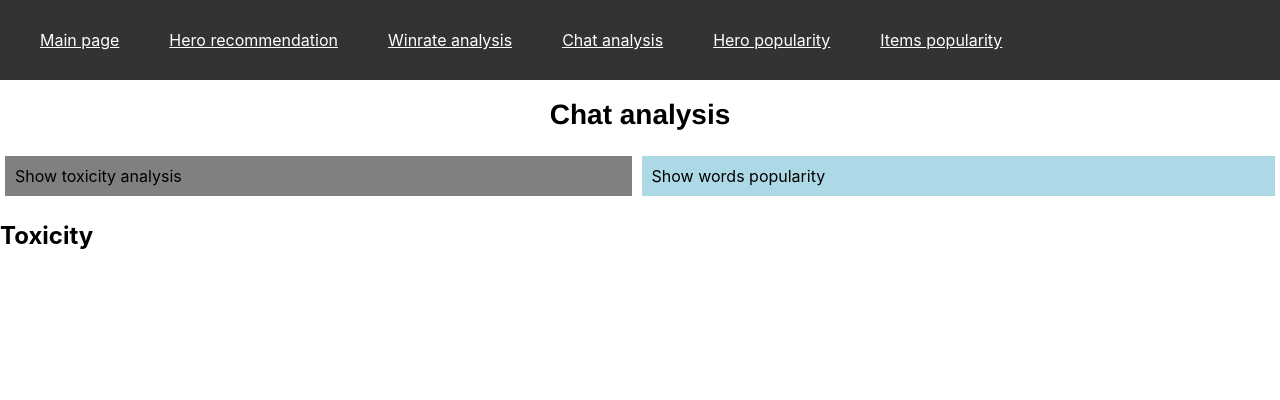
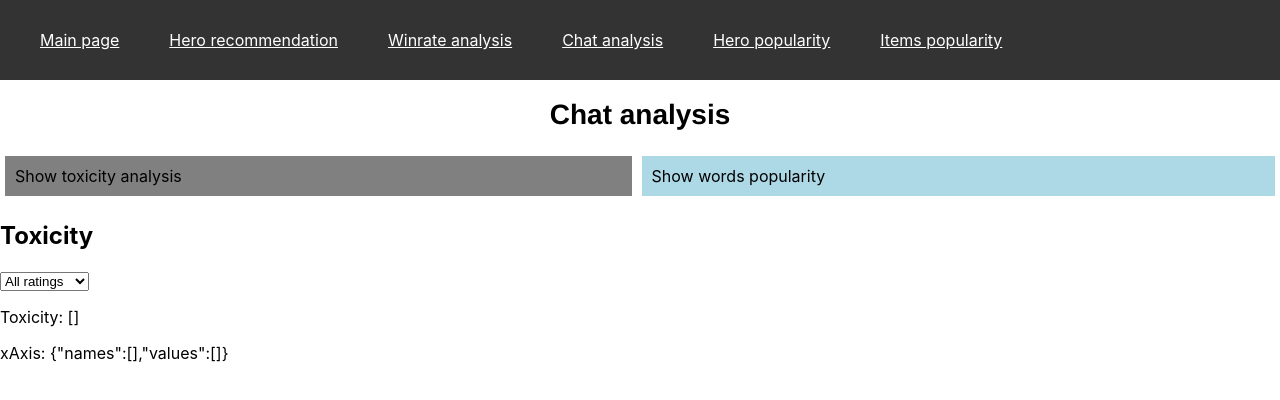
Before and after one commit to AlexHorduz/dota-data-analysis, a React (Create React App) app in the folder frontend/: page /chatAnalysis in a window 1280 px wide. Both pictures are taken after a click on the element "Show toxicity analysis". Shown: the top 400 px of the page. Built offline with nearby package versions, Linux system fonts and the light colour scheme.

Commit message:
Added frontend-backend chat analysis communication, added .env variables instead of plain backend url.

```diff
--- a/frontend/src/App.jsx
+++ b/frontend/src/App.jsx
@@ -1,5 +1,5 @@
-import React, { useState } from 'react';
-import { BrowserRouter as Router, Routes, Route, Navigate } from 'react-router-dom';
+import React from 'react';
+import { BrowserRouter as Router, Routes, Route} from 'react-router-dom';
 import Header from './components/Header';
 import MainPage from './components/MainPage'
 import HeroPopularity from './components/HeroPopularity';
@@ -7,35 +7,12 @@ import HeroRecommendation from './components/HeroRecommendation';
 import ChatAnalysis from './components/ChatAnalysis'
 import ItemsPopularity from './components/ItemsPopularity';
 import WinrateAnalysis from './components/WinrateAnalysis';
-import axios from 'axios';
-
-const handleButtonClick = (buttonIndex) => {
-    console.log('Button clicked:', buttonIndex);
-    // You can perform any action here based on the clicked button index
-};
-
 
 function App() {
-    const [responseText, setResponseText] = useState('');
-
-    const fetchData = async () => {
-        try {
-            const response = await axios.post('http://localhost:8001/getRandomWord');
-            setResponseText(response.data);
-        } catch (error) {
-            console.error('Error fetching data:', error);
-        }
-    };
-
     return (
         <Router>
             <div className="container">
-                {/* <div> */}
-                    <Header/>
-                    {/* <h1>Backend Response:</h1>
-                    <button onClick={fetchData}>Fetch Data</button>
-                    <p>{responseText}</p> */}
-                {/* </div> */}
+                <Header/>
                 <main>
                     <Routes>
                         <Route path="/" element={<MainPage />} />
--- a/frontend/src/components/ChatToxicity.jsx
+++ b/frontend/src/components/ChatToxicity.jsx
@@ -1,8 +1,38 @@
-import React from 'react';
+import React, { useState } from 'react';
+import axios from 'axios';
 
 const ChatToxicity = () => {
+    const [toxicity, setToxicity] = useState([]);
+    const [xAxis, setXAxis] = useState({ "names": [], "values": [] });
+
+    const getToxicity = async (event) => {
+        let ratingId = event.target.value;
+        if (!ratingId) {
+            ratingId = null;
+        }
+
+        try {
+            const response = await axios.post(`${process.env.REACT_APP_BACKEND_URL}/getToxicity`, {"rating": ratingId});
+            setToxicity(response.data.toxicity);
+            setXAxis(response.data.names);
+        } catch (error) {
+            console.error('Error fetching toxicity:', error);
+        }
+    };
+
     return (
-        <h2> Toxicity </h2>
+        <div>
+            <h2> Toxicity </h2>
+            <select onChange={getToxicity}>
+                <option value="">All ratings</option>
+                <option value="10">Rating ID 1</option>
+                <option value="20">Rating ID 2</option>
+                <option value="30">Rating ID 3</option>
+                <option value="40">Rating ID 4</option>
+            </select>
+            <p> Toxicity: {JSON.stringify(toxicity)} </p>
+            <p> xAxis: {JSON.stringify(xAxis)} </p>
+        </div>
     );
 };
 
--- a/frontend/src/components/ChatWordsPopularity.jsx
+++ b/frontend/src/components/ChatWordsPopularity.jsx
@@ -1,8 +1,37 @@
-import React from 'react';
+import React, { useState } from 'react';
+import axios from 'axios';
 
 const ChatWordsPopularity = () => {
+    const [wordsPopularity, setWordsPopularity] = useState([]);
+
+    const getWordsPopularity = async (event) => {
+        let ratingId = event.target.value;
+        if (!ratingId) {
+            ratingId = null;
+        }
+
+        try {
+            const response = await axios.post(`${process.env.REACT_APP_BACKEND_URL}/getWordsPopularity`, { "rating": ratingId });
+            setWordsPopularity(response.data);
+            console.log(wordsPopularity);
+        } catch (error) {
+            console.error('Error fetching words popularity:', error);
+        }
+    };
+
+
     return (
-        <h2> Popularity </h2>
+        <div>
+            <h2> Popularity </h2>
+            <select onChange={getWordsPopularity}>
+                <option value="">All ratings</option>
+                <option value="10">Rating ID 1</option>
+                <option value="20">Rating ID 2</option>
+                <option value="30">Rating ID 3</option>
+                <option value="40">Rating ID 4</option>
+            </select>
+            <p> Sorted Words Popularity: {JSON.stringify(wordsPopularity)} </p>
+        </div>
     );
 };
 
```
Also changed, not shown: 2 other files (tests, documents, lock files or other folders).
